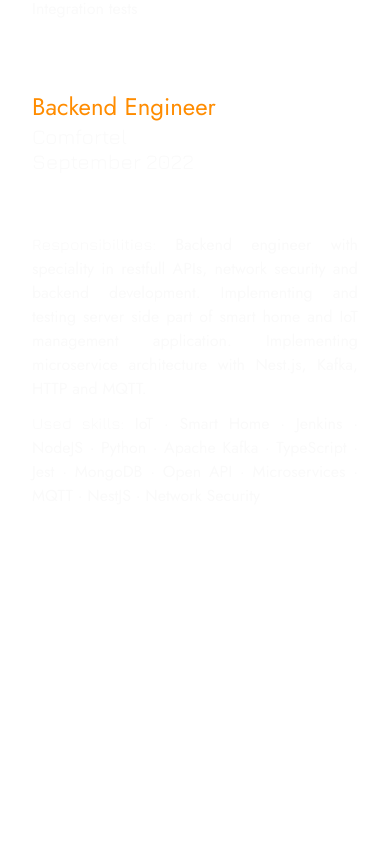
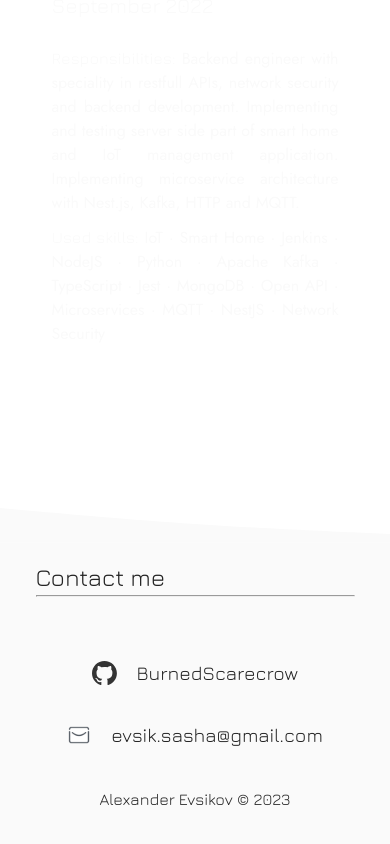
Before and after one commit to BurnedScarecrow/BurnedScarecrow.github.io, a Vue app: page / in a window 390 px wide. Shown: the part 5241-6085 px from the top of the page. Built offline with nearby package versions, Linux system fonts and the light colour scheme; a web font is replaced by a local one.

Commit message:
contacts added

```diff
--- a/src/App.vue
+++ b/src/App.vue
@@ -1,5 +1,6 @@
 <script setup>
 import AboutComponent from "./components/AboutComponent.vue";
+import ContactsComponent from "./components/ContactsComponent.vue";
 import ExperienceComponent from "./components/ExperienceComponent.vue";
 import HomeComponent from "./components/HomeComponent.vue";
 import SkillsComponent from "./components/SkillsComponent.vue";
@@ -13,15 +14,7 @@ import TopLine from "./components/TopLine.vue";
     <AboutComponent></AboutComponent>
     <SkillsComponent></SkillsComponent>
     <ExperienceComponent></ExperienceComponent>
-    <div class="space"></div>
-    <div class="space"></div>
-    <div class="space"></div>
-    <div class="space"></div>
-    <div class="space"></div>
-    <div class="space"></div>
-    <div class="space"></div>
-    <div class="space"></div>
-    <div class="space"></div>
+    <ContactsComponent></ContactsComponent>
   </div>
 </template>
 
--- /dev/null
+++ b/src/components/ContactsComponent.vue
@@ -0,0 +1,153 @@
+<template>
+  <section id="contacts">
+    <div class="container">
+      <h2 class="section-header">Contact me</h2>
+      <hr />
+      <div class="space"></div>
+      <div class="space"></div>
+      <div class="contacts-section">
+        <div class="ref">
+          <img src="../assets/github-mark.svg" alt="" />
+          <a href="https://github.com/BurnedScarecrow" target="_blank"> BurnedScarecrow </a>
+        </div>
+        <div class="ref">
+          <img src="../assets/email.png" alt="" />
+          <a href="mailto:evsik.sasha@gmail.com" target="_blank"> evsik.sasha@gmail.com </a>
+        </div>
+      </div>
+      <div class="space"></div>
+      <footer>Alexander Evsikov &copy; 2023</footer>
+    </div>
+  </section>
+</template>
+
+<style scoped lang="scss">
+#contacts {
+  background: var(--text);
+  flex-direction: column;
+  justify-content: center;
+  width: 100vw;
+  color: var(--bg);
+  padding-bottom: 50px;
+
+  footer {
+    text-align: center;
+    font-family: "Jura";
+  }
+
+  .lang {
+    border-color: var(--bg) !important;
+    &:hover {
+      background: var(--bg) !important;
+      color: var(--text) !important;
+    }
+  }
+
+  p {
+    font-family: "Jura";
+    text-align: justify;
+    font-size: 1.2em;
+    border-radius: 0.3em;
+    box-sizing: border-box;
+    padding: 1em;
+    background: rgba(0, 0, 0, 0.5);
+    box-shadow: 7px 10px 5px 0px rgba(0, 0, 0, 0.4);
+  }
+
+  .contacts-section {
+    display: flex;
+    gap: 30px;
+    flex-wrap: wrap;
+    justify-content: center;
+
+    .ref {
+      justify-content: center;
+      display: flex;
+      height: 2em;
+      font: 1.5em "Jura";
+
+      img {
+        height: 1.5em;
+        margin-right: 20px;
+      }
+
+      a {
+        font-size: 1.2em;
+        color: var(--bg);
+      }
+    }
+  }
+}
+
+/* Min-width: 320px (smaller phone viewpoints) */
+@media only screen and (max-width: 320px) {
+  #contacts {
+    h2 {
+      font-size: 1.2em;
+    }
+
+    p {
+      width: 100%;
+      font-size: 1em;
+    }
+  }
+}
+/* Min-width: 320px (smaller phone viewpoints) */
+@media only screen and (min-width: 320px) {
+  #contacts {
+    h2 {
+      font-size: 1.5em;
+    }
+    p {
+      width: 100%;
+      font-size: 1em;
+    }
+    .contacts-section {
+      .ref {
+        font: 1em "Jura";
+      }
+    }
+  }
+}
+
+/* Min-width: 480px (small devices and most phones) */
+@media only screen and (min-width: 480px) {
+  #contacts {
+    h2 {
+      font-size: 1.5em;
+    }
+    p {
+      width: 100%;
+    }
+  }
+}
+
+/* Min-width: 768px (most tablets) */
+@media only screen and (min-width: 768px) {
+  #contacts {
+    .wave {
+      margin-top: -100px;
+    }
+    h2 {
+      font-size: 2em;
+    }
+  }
+}
+
+/* Min-width: 992px (smaller desktop viewpoints) */
+@media only screen and (min-width: 992px) {
+  #contacts {
+    h2 {
+      font-size: 2.5em;
+    }
+    p {
+      width: 80%;
+    }
+    .contacts-section {
+      .ref {
+        font: 1.5em "Jura";
+      }
+    }
+  }
+}
+</style>
--- a/src/components/ExperienceComponent.vue
+++ b/src/components/ExperienceComponent.vue
@@ -8,7 +8,6 @@ const lang = ref("en");
     <svg class="wave" xmlns="http://www.w3.org/2000/svg" viewBox="0 0 1440 320">
       <path fill="#fafafa" fill-opacity="1" d="M0,192L720,32L1440,160L1440,0L720,0L0,0Z"></path>
     </svg>
-
     <h2 class="section-header">
       Experience
       <span class="lang" @click="lang = lang == 'ru' ? 'en' : 'ru'">{{ lang == "ru" ? "en" : "ru" }}</span>
@@ -118,6 +117,13 @@ const lang = ref("en");
       </div>
     </div>
   </section>
+  <svg xmlns="http://www.w3.org/2000/svg" viewBox="0 0 1440 320">
+    <path
+      fill="#fafafa"
+      fill-opacity="1"
+      d="M0,192L120,202.7C240,213,480,235,720,250.7C960,267,1200,277,1320,282.7L1440,288L1440,320L1320,320C1200,320,960,320,720,320C480,320,240,320,120,320L0,320Z"
+    ></path>
+  </svg>
 </template>
 
 <style scoped lang="scss">
@@ -194,6 +200,7 @@ const lang = ref("en");
     .experience_content {
       display: flex;
       flex-direction: column;
+      gap: 20px;
       .work-title {
         align-items: start;
       }
@@ -215,6 +222,10 @@ const lang = ref("en");
     .experience_content {
       display: flex;
       flex-direction: column;
+      width: 90%;
+      margin: 0 auto;
+      gap: 20px;
+
       .work-title {
         align-items: start;
         width: 100%;
--- a/src/components/TopLine.vue
+++ b/src/components/TopLine.vue
@@ -1,5 +1,5 @@
 <script setup>
-import { onMounted, reactive } from "vue";
+import { reactive } from "vue";
 import NavIcon from "./svg/NavIcon.vue";
 import CloseIcon from "./svg/CloseIcon.vue";
 
@@ -41,7 +41,7 @@ function onScroll() {
         <a href="#about">About</a>
         <a href="#skills">Skills</a>
         <a href="#experience">Experience</a>
-        <a href="#contact">Contact me</a>
+        <a href="#contacts">Contact me</a>
       </nav>
       <div id="nav-toggler" @click="toggleNav">
         <CloseIcon :class="{ faded: state.hide_nav }"></CloseIcon>
--- a/src/style.css
+++ b/src/style.css
@@ -27,6 +27,10 @@
 /*                                Common styles                               */
 /* -------------------------------------------------------------------------- */
 
+
+html {
+  scroll-behavior: smooth;
+}
 
 * {
   margin: 0;
```
Also changed, not shown: src/assets/email.png (added), src/assets/github-mark.svg.
